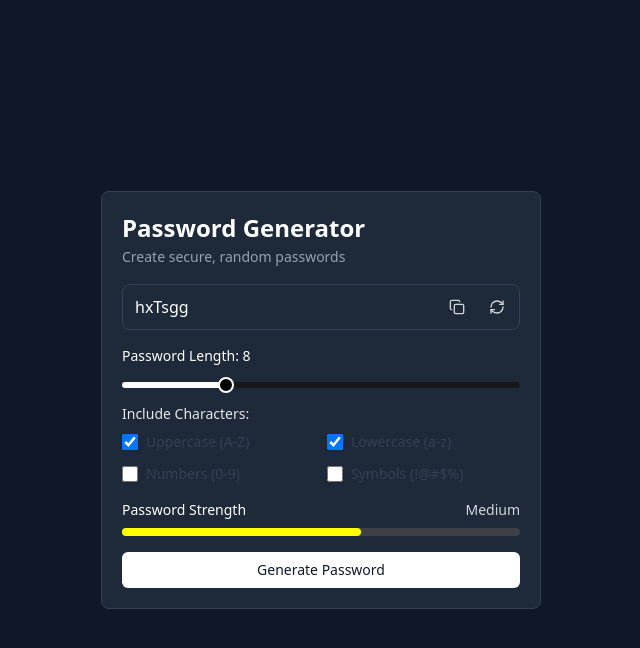
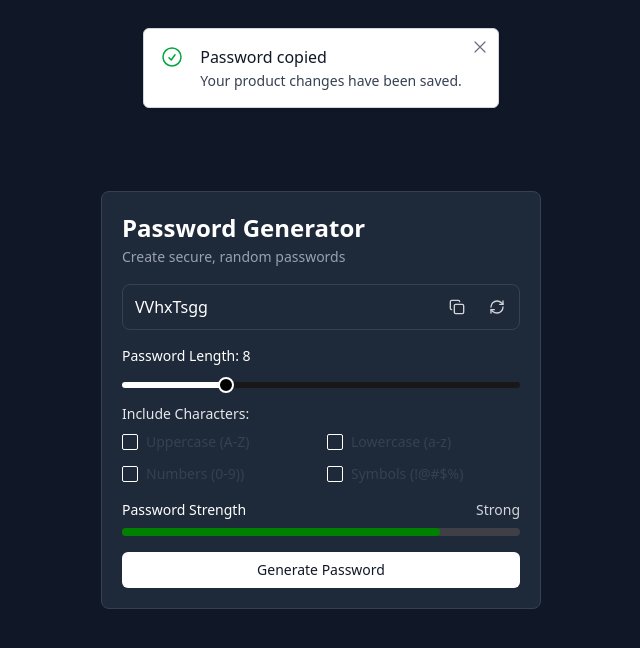
Before and after one commit to A-7amid/pass-generator, a React (Vite) app: page / in a window 1280 px wide. Both pictures are taken after a click on the icon 776 px from the left and 307 px from the top of the page. Shown: the top 648 px of the page, without its empty margins (319-959 px from the left). Built offline with nearby package versions, Linux system fonts and the light colour scheme.

Commit message:
Third Commit

```diff
--- a/src/App.tsx
+++ b/src/App.tsx
@@ -1,12 +1,13 @@
 import { useEffect, useRef, useState } from "react";
+import { FaCheck } from "react-icons/fa";
 import { LuCopy, LuRefreshCw } from "react-icons/lu";
-// import AlertCopied from "./components/AlertCopied";
-// import { FaCheck } from "react-icons/fa";
+import CheckInputs from "./components/CheckInputs";
+import AlertCopied from "./components/AlertCopied";
 
 function App() {
   const [passwordLength, setPasswordLength] = useState(8);
   const [password, setPassword] = useState("");
-  // const [showAlert, setShowAlert] = useState<boolean>(false);
+  const [showAlert, setShowAlert] = useState<boolean>(false);
   const [passwordStrength, setPasswordStrength] = useState("weak");
   const [lineWidth, setLineWidth] = useState(`20%`);
   const [lineColor, setLineColor] = useState(`red`);
@@ -24,23 +25,19 @@ function App() {
   let a = "";
 
   const generatePassword = () => {
-    const capital = document.getElementById("capital") as HTMLInputElement;
-    const small = document.getElementById("small") as HTMLInputElement;
-    const number = document.getElementById("number") as HTMLInputElement;
-    const symbol = document.getElementById("symbol") as HTMLInputElement;
-
-    const arr = [""];
+    const arr = [];
     let mainArr: string[] = [];
 
-    if (capital.checked) arr.push(AToZ);
-    if (small.checked) arr.push(aToz);
-    if (number.checked) arr.push(numbers);
-    if (symbol.checked) arr.push(symbols);
+    if (checkRefCap.current?.checked) arr.push(AToZ);
+    if (checkRefSmall.current?.checked) arr.push(aToz);
+    if (checkRefNums.current?.checked) arr.push(numbers);
+    if (checkRefSymbols.current?.checked) arr.push(symbols);
     console.log(arr);
 
     for (let i = 0; i < passwordLength; i++) {
       mainArr.splice(0, 0, arr[Math.floor(Math.random() * arr.length)]);
     }
+    console.log(arr);
     console.log(mainArr);
 
     for (let i = 0; i < passwordLength; i++) {
@@ -132,10 +129,10 @@ function App() {
               className="icons"
               onClick={() => {
                 navigator.clipboard.writeText(password);
-                // setShowAlert(true);
-                // setTimeout(() => {
-                //   setShowAlert(false);
-                // }, 4000);
+                setShowAlert(true);
+                setTimeout(() => {
+                  setShowAlert(false);
+                }, 4000);
               }}
             />
 
@@ -198,66 +195,48 @@ function App() {
             <legend className="sr-only">Checkboxes</legend>
 
             <div className="grid grid-cols-2 items-start gap-3">
-              <label
+              {/* <label
                 htmlFor="capital"
                 className="inline-flex items-center gap-x-2"
-              >
-                <input
-                  ref={checkRefCap}
-                  type="checkbox"
-                  className="check-boxes"
-                  id="capital"
-                />
-                <span className="font-medium text-gray-700 dark:text-gray-200">
-                  Uppercase (A-Z)
-                </span>
-              </label>
+              > */}
+              <CheckInputs
+                checkRefType={checkRefCap}
+                name="Uppercase (A-Z)"
+                id="capital"
+              />
+              {/* </label> */}
 
               <label
                 htmlFor="small"
                 className="inline-flex items-center gap-x-2"
               >
-                <input
-                  ref={checkRefSmall}
-                  type="checkbox"
-                  className="check-boxes"
+                <CheckInputs
+                  checkRefType={checkRefSmall}
+                  name="Lowercase (a-z)"
                   id="small"
                 />
-                <span className="font-medium text-gray-700 dark:text-gray-200">
-                  Lowercase (a-z)
-                </span>
               </label>
 
               <label
                 htmlFor="number"
                 className="inline-flex items-center gap-x-2"
               >
-                <input
-                  ref={checkRefNums}
-                  type="checkbox"
-                  className="check-boxes"
+                <CheckInputs
+                  checkRefType={checkRefNums}
+                  name="Numbers (0-9))"
                   id="number"
                 />
-
-                <span className="font-medium text-gray-700 dark:text-gray-200">
-                  Numbers (0-9)
-                </span>
               </label>
 
               <label
                 htmlFor="symbol"
                 className="inline-flex items-center gap-x-2"
               >
-                <input
-                  ref={checkRefSymbols}
-                  type="checkbox"
-                  className="check-boxes"
+                <CheckInputs
+                  checkRefType={checkRefSymbols}
+                  name="Symbols (!@#$%)"
                   id="symbol"
                 />
-
-                <span className="font-medium text-gray-700 dark:text-gray-200">
-                  Symbols (!@#$%)
-                </span>
               </label>
             </div>
           </fieldset>
@@ -285,11 +264,11 @@ function App() {
         </button>
       </div>
 
-      {/* {showAlert && (
+      {showAlert && (
         <div className="absolute top-7">
           <AlertCopied setShowAlert={setShowAlert} />
         </div>
-      )} */}
+      )}
     </div>
   );
 }
--- a/src/components/AlertCopied.tsx
+++ b/src/components/AlertCopied.tsx
@@ -1,61 +1,65 @@
-// const AlertCopied = ({ setShowAlert }) => {
-//   return (
-//     <div
-//       role="alert"
-//       className="rounded-md border border-gray-300 bg-white p-4 shadow-sm dark:border-gray-600 dark:bg-gray-800"
-//     >
-//       <div className="flex items-start gap-4">
-//         <svg
-//           xmlns="http://www.w3.org/2000/svg"
-//           fill="none"
-//           viewBox="0 0 24 24"
-//           strokeWidth="1.5"
-//           stroke="currentColor"
-//           className="size-6 text-green-600"
-//         >
-//           <path
-//             strokeLinecap="round"
-//             strokeLinejoin="round"
-//             d="M9 12.75L11.25 15 15 9.75M21 12a9 9 0 11-18 0 9 9 0 0118 0z"
-//           />
-//         </svg>
+interface AlertCopiedProps {
+  setShowAlert: (value: boolean) => void;
+}
 
-//         <div className="flex-1">
-//           <strong className="font-medium text-gray-900 dark:text-white">
-//             Password copied
-//           </strong>
+const AlertCopied = ({ setShowAlert }: AlertCopiedProps) => {
+  return (
+    <div
+      role="alert"
+      className="rounded-md border border-gray-300 bg-white p-4 shadow-sm dark:border-gray-600 dark:bg-gray-800"
+    >
+      <div className="flex items-start gap-4">
+        <svg
+          xmlns="http://www.w3.org/2000/svg"
+          fill="none"
+          viewBox="0 0 24 24"
+          strokeWidth="1.5"
+          stroke="currentColor"
+          className="size-6 text-green-600"
+        >
+          <path
+            strokeLinecap="round"
+            strokeLinejoin="round"
+            d="M9 12.75L11.25 15 15 9.75M21 12a9 9 0 11-18 0 9 9 0 0118 0z"
+          />
+        </svg>
 
-//           <p className="mt-0.5 text-sm text-gray-700 dark:text-gray-200">
-//             Your product changes have been saved.
-//           </p>
-//         </div>
+        <div className="flex-1">
+          <strong className="font-medium text-gray-900 dark:text-white">
+            Password copied
+          </strong>
 
-//         <button
-//           className="-m-3 rounded-full p-1.5 text-gray-500 transition-colors hover:bg-gray-50 hover:text-gray-700 dark:text-gray-400 dark:hover:bg-gray-700 dark:hover:text-gray-200"
-//           type="button"
-//           aria-label="Dismiss alert"
-//         >
-//           <span className="sr-only">Dismiss popup</span>
+          <p className="mt-0.5 text-sm text-gray-700 dark:text-gray-200">
+            Your product changes have been saved.
+          </p>
+        </div>
 
-//           <svg
-//             onClick={() => setShowAlert(false)}
-//             xmlns="http://www.w3.org/2000/svg"
-//             fill="none"
-//             viewBox="0 0 24 24"
-//             strokeWidth="1.5"
-//             stroke="currentColor"
-//             className="size-5 cursor-pointer"
-//           >
-//             <path
-//               strokeLinecap="round"
-//               strokeLinejoin="round"
-//               d="M6 18L18 6M6 6l12 12"
-//             />
-//           </svg>
-//         </button>
-//       </div>
-//     </div>
-//   );
-// };
+        <button
+          className="-m-3 cursor-pointer rounded-md p-1 text-gray-500 transition-colors hover:bg-gray-50 hover:text-gray-700 dark:text-gray-400 dark:hover:bg-gray-700 dark:hover:text-gray-200"
+          type="button"
+          aria-label="Dismiss alert"
+        >
+          <span className="sr-only">Dismiss popup</span>
 
-// export default AlertCopied;
+          <svg
+            onClick={() => setShowAlert(false)}
+            xmlns="http://www.w3.org/2000/svg"
+            fill="none"
+            viewBox="0 0 24 24"
+            strokeWidth="1.5"
+            stroke="currentColor"
+            className="size-5"
+          >
+            <path
+              strokeLinecap="round"
+              strokeLinejoin="round"
+              d="M6 18L18 6M6 6l12 12"
+            />
+          </svg>
+        </button>
+      </div>
+    </div>
+  );
+};
+
+export default AlertCopied;
--- /dev/null
+++ b/src/components/CheckInputs.tsx
@@ -0,0 +1,31 @@
+import { FaCheck } from "react-icons/fa";
+
+interface CheckInputsProps {
+  checkRefType: React.RefObject<HTMLInputElement>;
+  id: string;
+  name: string;
+}
+
+const CheckInputs = ({ checkRefType, id, name }: CheckInputsProps) => {
+  const handleCheck = () => {
+    checkRefType.current.classList.toggle("bg-white");
+  };
+
+  return (
+    <label htmlFor={id} className="flex gap-x-2 items-center">
+      <div
+        id={id}
+        ref={checkRefType}
+        className="border flex transition duration-200 ease-in-out border-white rounded-xs p-[2px]"
+        onClick={() => handleCheck()}
+      >
+        <FaCheck className="size-[10px] text-gray-800 text-xs cursor-pointer" />
+      </div>
+      <span className="font-medium text-gray-700 dark:text-gray-200">
+        {name}
+      </span>
+    </label>
+  );
+};
+
+export default CheckInputs;
```
